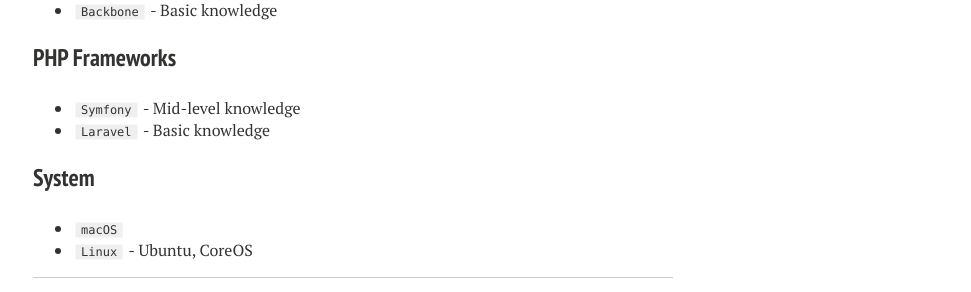
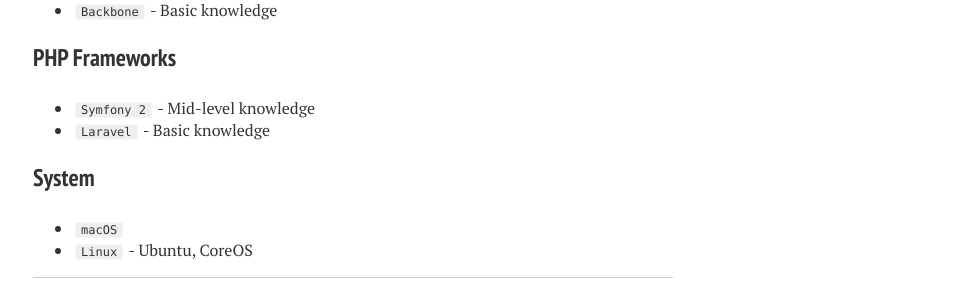
Before and after one commit to imdecoder/imdecoder.github.io, a Jekyll site: the page built from resume.md, in a window 1280 px wide and 900 px high, scrolled down 794 px. Shown: the part 157-449 px from the top of the window, without its empty margins (287-1258 px from the left). Built offline with Jekyll 4.4.1, drawn with Linux system fonts in a browser that asks for light colours; nearby versions of some CDN libraries.

Commit message:
resume.pdf

```diff
--- a/resume.md
+++ b/resume.md
@@ -42,7 +42,7 @@
 
 ### PHP Frameworks
 
-- `Symfony` - Mid-level knowledge
+- `Symfony 2` - Mid-level knowledge
 - `Laravel` - Basic knowledge
 
 ### System
```
Also changed, not shown: 1 other file.
